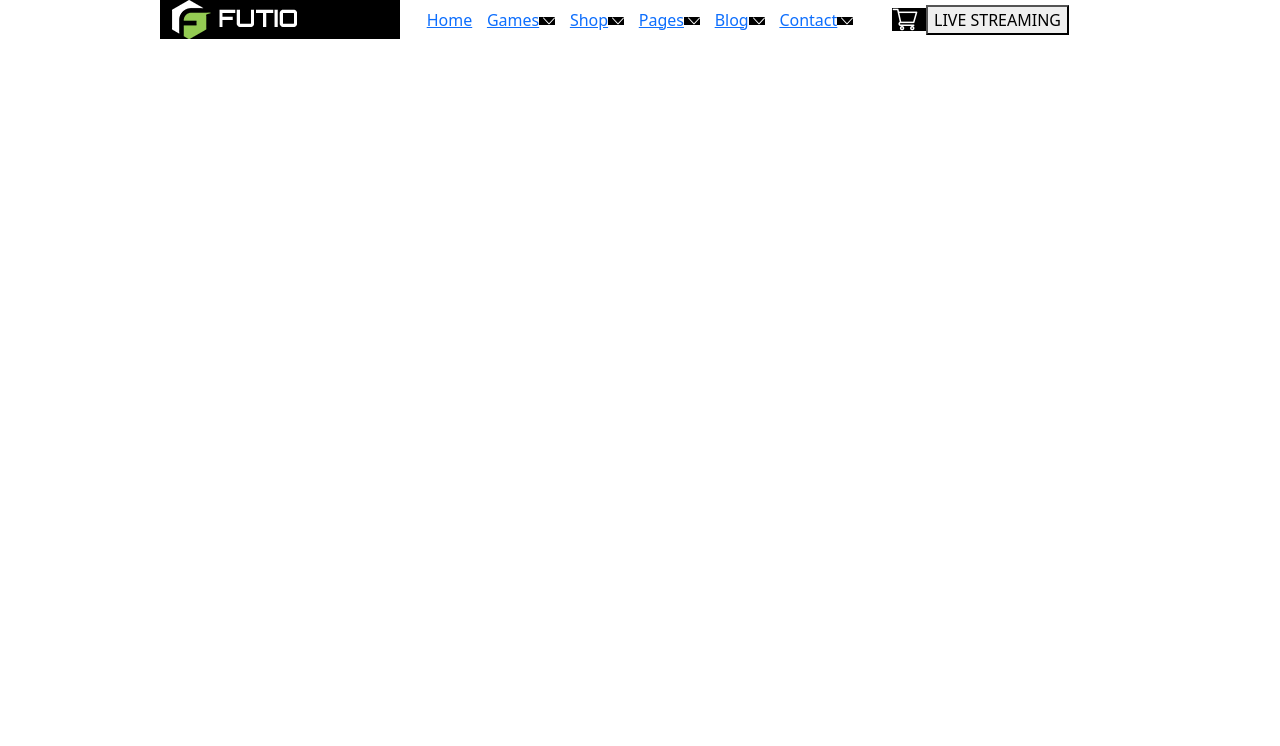
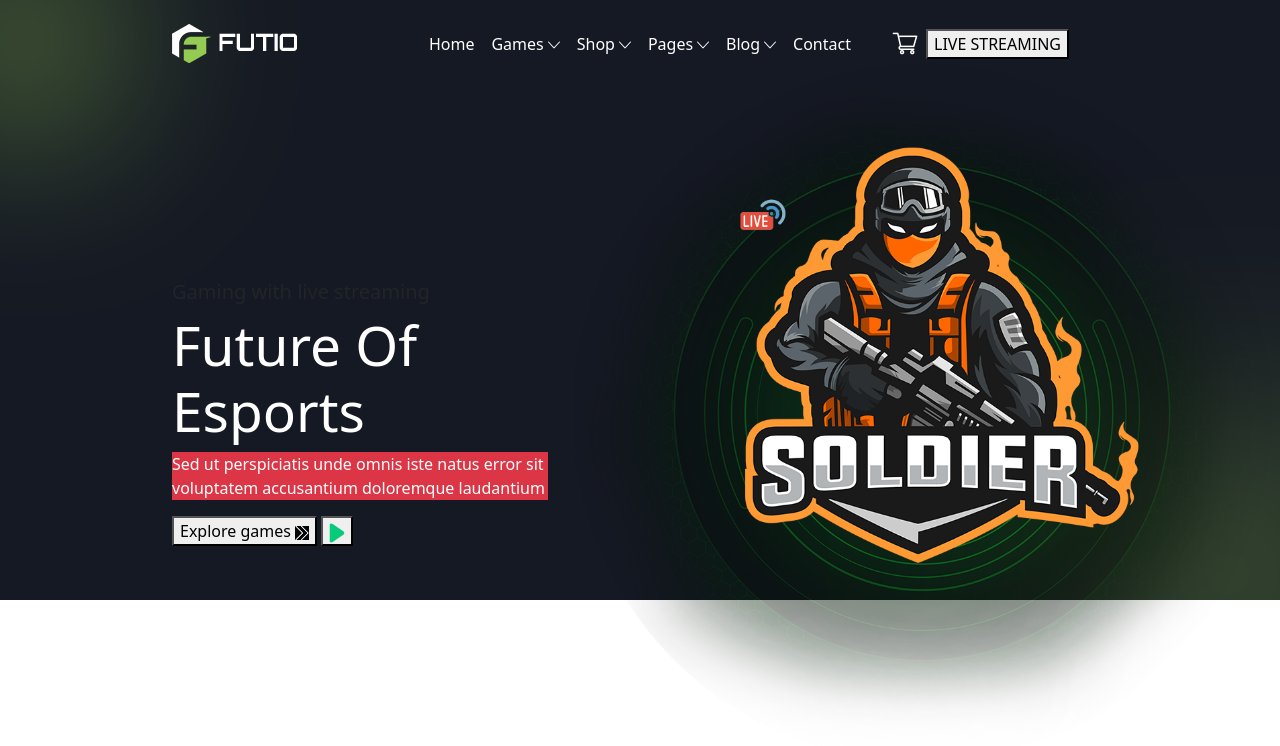
Before and after one commit to RiccardoVoltolina/proj-html-vuejs, a Vue app: page / in a window 1280 px wide. Shown: the top 746 px of the page. Built offline with nearby package versions, Linux system fonts and the light colour scheme.

Commit message:
add future section structure

```diff
--- a/src/App.vue
+++ b/src/App.vue
@@ -11,10 +11,10 @@ export default {
 
 <template>
   <header>
-    <nav>
+    <nav class="pt-4">
       <div class="container w-75">
         <div class="row">
-          <div class="col-3 bg-black d-flex align-items-center">
+          <div class="col-3 d-flex align-items-center">
             <img src="./assets/images/header-images/header logo.png" alt="">
           </div>
           <div class="col-6 d-flex align-items-center justify-content-evenly">
@@ -23,29 +23,28 @@ export default {
             </div>
             <div>
               <a href="">Games</a>
-              <img class="bg-black ps-1" src="./assets/images/svg/c-down-arrow.svg" alt="">
+              <img class="ps-1" src="./assets/images/svg/c-down-arrow.svg" alt="">
             </div>
             <div>
               <a href="">Shop</a>
-              <img class="bg-black ps-1" src="./assets/images/svg/c-down-arrow.svg" alt="">
+              <img class="ps-1" src="./assets/images/svg/c-down-arrow.svg" alt="">
             </div>
             <div>
               <a href="">Pages</a>
-              <img class="bg-black ps-1" src="./assets/images/svg/c-down-arrow.svg" alt="">
+              <img class="ps-1" src="./assets/images/svg/c-down-arrow.svg" alt="">
             </div>
             <div>
               <a href="">Blog</a>
-              <img class="bg-black ps-1" src="./assets/images/svg/c-down-arrow.svg" alt="">
+              <img class="ps-1" src="./assets/images/svg/c-down-arrow.svg" alt="">
             </div>
             <div>
               <a href="">Contact</a>
-              <img class="bg-black ps-1" src="./assets/images/svg/c-down-arrow.svg" alt="">
             </div>
 
           </div>
           <div class="col-3 d-flex align-items-center">
             <div class="d-flex align-items-center">
-              <img class="bg-black pe-2" src="./assets/images/icon/cart-icon.png" alt="">
+              <img class="pe-2" src="./assets/images/icon/cart-icon.png" alt="">
               <div class="">
                 <button>LIVE STREAMING</button>
               </div>
@@ -54,9 +53,50 @@ export default {
         </div>
       </div>
     </nav>
+    <section class="image_joistick_background">
+      <div class="container w-75">
+        <div class="row d-flex align-content-center">
+          <div class="col-5 d-flex flex-column justify-content-center">
+            <h5>Gaming with live streaming</h5>
+            <h2>Future Of <br> Esports</h2>
+            <p class=" text-bg-danger">Sed ut perspiciatis unde omnis iste natus error sit voluptatem accusantium doloremque laudantium</p>
+            <div class="d-flex align-items-center">
+              <button>Explore games <img class="bg-black" src="./assets/images/svg/e-double-right-arrow.svg" alt=""></button>
+              <div class="ps-1">
+                <button><img src="./assets/images/icon/play-icon.png" alt=""></button>
+              </div>
+            </div>
+          </div>
+          <div class="col-7">
+            <img class="header_soldier" src="./assets/images/header-images/header-soldier-image.png" alt="">
+          </div>
+        </div>
+      </div>
+    </section>
   </header>
 </template>
 
 <style lang="scss">
 @use './assets/app';
+
+header {
+  background-image: url(./assets/images/header-images/header-banner.png);
+  background-repeat: no-repeat;
+  background-size: 100%;
+}
+
+a {
+  text-decoration: none;
+  color: white;
+}
+
+/* section future */
+h2 {
+  font-size: 55px;
+  color: white;
+}
+
+.header_soldier {
+  height: 700px;
+}
 </style>
```
Also changed, not shown: src/assets/images/header-images/header-soldier-image.png (renamed from src/assets/images/header-images/header-soldier-image copy.png).
